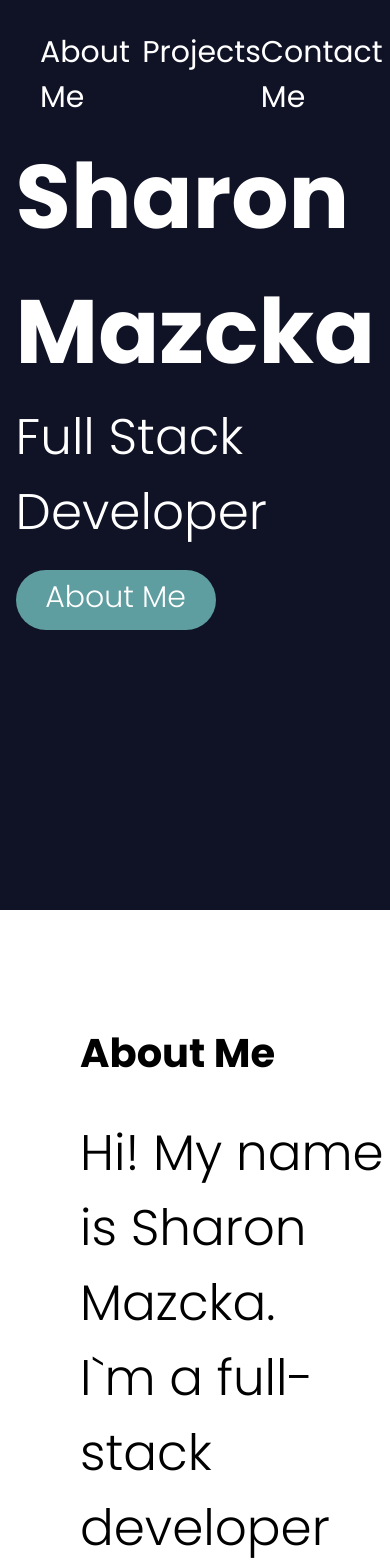
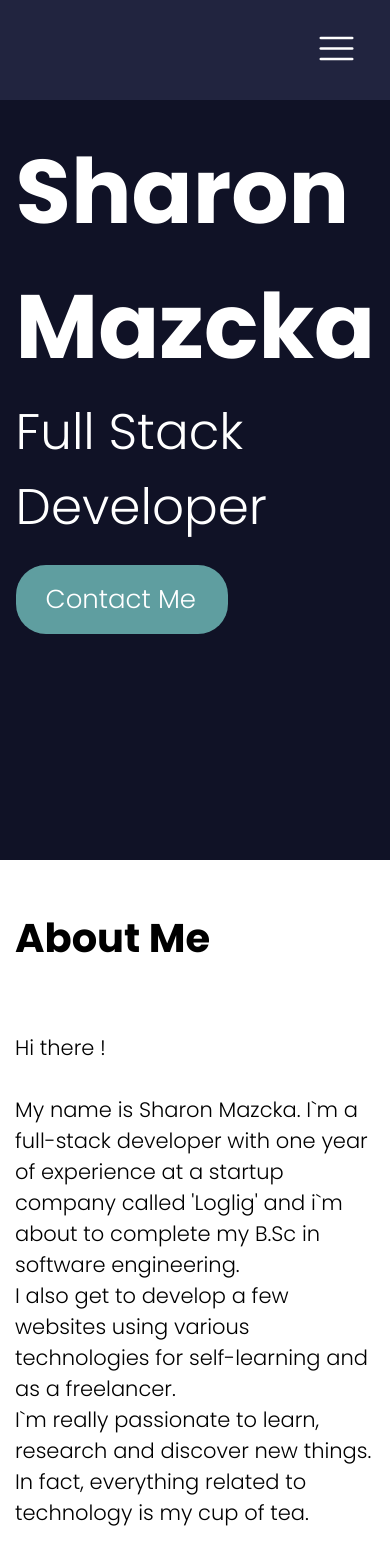
Before and after one commit to Shashoon/myportofilo, a React (Create React App) app: page / in a window 390 px wide. Shown: the top 1568 px of the page. Built offline with nearby package versions, Linux system fonts and the light colour scheme.

Commit message:
Style changes

```diff
--- a/src/App.js
+++ b/src/App.js
@@ -1,4 +1,4 @@
-import React, { Component } from 'react';
+import React from 'react';
 import Contact from './Components/Contact';
 import Info from './Components/Info';
 import Home from './Components/Home';
@@ -6,17 +6,26 @@ import Projects from './Components/Projects';
 
 const App = () => {
 
+    const toggleList = () => {
+        const list = document.getElementById('list');
+
+        list.classList.toggle('show');
+    }
+
     return (
         <div>
             <nav>
                 <div className='image-container'>
                     <img src={require('./Images/profile.jpg')} className='image' />
                 </div>
-                <ul>
+                <ul id='list'>
                     <li><a href='#about'>About Me</a></li>
                     <li><a href='#projects'>Projects</a></li>
                     <li><a href='#contact'>Contact Me</a></li>
                 </ul>
+                <button className='hamburger' id='hamburger' onClick={toggleList}>
+                    <svg height="55" viewBox="0 0 21 21" width="55" xmlns="http://www.w3.org/2000/svg"><g fill="none" fillRule="evenodd" stroke="currentColor" strokeLinecap="round" strokeLinejoin="round"><path d="m4.5 6.5h12" /><path d="m4.498 10.5h11.997" /><path d="m4.5 14.5h11.995" /></g></svg>
+                </button>
             </nav>
             <Home />
             <Info />
--- a/src/Components/Contact.js
+++ b/src/Components/Contact.js
@@ -4,14 +4,14 @@ import '../Styles/Contact.css';
 const Contact = () => {
 
     return (
-        <footer id='contact'>
+        <footer id='footer' className='contact'>
             <h2>Contact Me</h2>
             <form action="https://formsubmit.co/Shashoonn@gmail.com" method="POST">
-                <input type="email" name="email" placeholder='Your Email' required />
+                <input type="text" name="email" placeholder='Your Email' required />
                 <br />
                 <input type="text" name="message" placeholder='Write your message..' required />
                 <br />
-                <button type="submit" className='button'>Send</button>
+                <div type="submit" className='btn'>Send</div>
             </form>
             <div className='social-buttons'>
                 <div><a className='social' href='https://twitter.com/_Shashoo'>
--- a/src/Components/Cubes.js
+++ b/src/Components/Cubes.js
@@ -1,7 +1,86 @@
-import React from 'react';
+import React, { useEffect, useRef } from 'react';
 import '../Styles/Cubes.css';
 
 const Cubes = () => {
+    const [index, setIndex] = React.useState(0);
+    const timeoutRef = useRef(null);
+
+    const list = [
+        (
+            <div className='cube-container'>
+                <div className='cube' id='react'></div>
+                <a className='cube-title'>React JS</a>
+            </div>
+        ),
+        (
+            <div className='cube-container'>
+                <div className='cube' id='javascript'></div>
+                <a className='cube-title'>JavaScript</a>
+            </div>
+        ),
+        (< div className='cube-container' >
+            <div className='cube' id='html'></div>
+            <a className='cube-title'>HTML</a>
+        </div >
+        ),
+        (
+            <div className='cube-container'>
+                <div className='cube' id='css'></div>
+                <a className='cube-title'>CSS</a>
+            </div>
+        ),
+        (
+            <div className='cube-container'>
+                <div className='cube' id='bootstrap'></div>
+                <a className='cube-title'>Bootstrap</a>
+            </div>
+        ),
+        (
+            <div className='cube-container'>
+                <div className='cube' id='nodejs'></div>
+                <a className='cube-title'>NodeJS</a>
+            </div>
+        ),
+        (
+            <div className='cube-container'>
+                <div className='cube' id='mongodb'></div>
+                <a className='cube-title'>MongoDb</a>
+            </div>
+        ),
+        (
+            <div className='cube-container'>
+                <div className='cube' id='csharp'></div>
+                <a className='cube-title'>C#</a>
+            </div>
+        ),
+        (
+            <div className='cube-container'>
+                <div className='cube' id='github'></div>
+                <a className='cube-title'>Github</a>
+            </div>
+        )
+    ]
+
+    function resetTimeout() {
+        if (timeoutRef.current) {
+            clearTimeout(timeoutRef.current);
+        }
+    }
+
+    useEffect(() => {
+        resetTimeout();
+        timeoutRef.current = setTimeout(
+            () =>
+                setIndex((prevIndex) =>
+                    prevIndex === list.length - 1 ? 0 : prevIndex + 1
+                ),
+            1000
+        );
+
+        return () => {
+            resetTimeout();
+        };
+    }, [index]);
 
     return (
         <div className='cubes-dock'>
@@ -34,12 +113,25 @@ const Cubes = () => {
                 <a className='cube-title'>MongoDb</a>
             </div>
             <div className='cube-container'>
-                <div className='cube' id='java'></div>
-                <a className='cube-title'>Java</a>
+                <div className='cube' id='csharp'></div>
+                <a className='cube-title'>C#</a>
             </div>
             <div className='cube-container'>
                 <div className='cube' id='github'></div>
                 <a className='cube-title'>Github</a>
+            </div>
+            <div className='slidershow'>
+                <div className='slider' style={{ transform: `translate3d(${-index * 100}%, 0, 0)` }}>
+                    {
+                        list.map((curr, index) => (
+                            <div className='slide' key={index}>
+                                {
+                                    curr
+                                }
+                            </div>
+                        ))
+                    }
+                </div>
             </div>
         </div>
     )
--- a/src/Components/Home.js
+++ b/src/Components/Home.js
@@ -11,10 +11,12 @@ const Home = () => {
                 <div className='titles'>
                     <h1>Sharon Mazcka</h1>
                     <p>Full Stack Developer</p>
-                    <div className='button'>About Me</div>
+                    <div className='button'>
+                        <a href='#contact' className=''>Contact Me</a>
+                    </div>
                 </div>
+
                 <Cubes />
-
             </div>
         </section>
     )
--- a/src/Components/Info.js
+++ b/src/Components/Info.js
@@ -9,10 +9,12 @@ const Info = () => {
             <div className='info'>
                 <h2>About Me</h2>
                 <p>
-                    Hi! My name is Sharon Mazcka.<br /> I`m a full-stack developer with one year of experience
+                    <br />Hi there !<br /><br />
+                    My name is Sharon Mazcka. I`m a full-stack developer with one year of experience
                     at a startup company called 'Loglig' and i`m about to complete my B.Sc in software engineering.<br />
                     I also get to develop a few websites using various technologies for self-learning and as a freelancer.<br />
-                    I`m really passionate to learn, research and discover new things.
+                    I`m really passionate to learn, research and discover new things.<br />
+                    In fact, everything related to technology is my cup of tea.
                 </p>
             </div>
         </section>);
--- a/src/Styles/Cubes.css
+++ b/src/Styles/Cubes.css
@@ -27,55 +27,73 @@
 }
 
 #react {
-    background-image: url('../Images/react.png');
+  background-image: url("../Images/react.png");
   background-size: cover;
   background-color: #00d8ff;
 }
 
 #javascript {
-    background-image: url('../Images/javascript.png');
+  background-image: url("../Images/javascript.png");
   background-size: cover;
   background-color: #f7df1e;
 }
 
 #html {
-    background-image: url('../Images/html.png');
+  background-image: url("../Images/html.png");
   background-size: cover;
   background-color: #e34f26;
 }
 
 #css {
-    background-image: url('../Images/css.png');
+  background-image: url("../Images/css.png");
   background-size: cover;
   background-color: #264de4;
 }
 
 #bootstrap {
-    background-image: url('../Images/bootstrap.png');
+  background-image: url("../Images/bootstrap.png");
   background-size: cover;
 }
 
 #nodejs {
-    background-image: url('../Images/nodejs1.png');
+  background-image: url("../Images/nodejs1.png");
   background-size: 90%;
   background-repeat: no-repeat;
   background-position: center;
 }
 
 #mongodb {
-    background-image: url('../Images/mongodb.png');
+  background-image: url("../Images/mongodb.png");
   background-size: cover;
 }
 
-#java {
-    background-image: url('../Images/java.png');
-    background-size: 65%;
+#csharp {
+  background-image: url("../Images/csharp.png");
+  background-size: 100%;
   background-repeat: no-repeat;
   background-position: center;
   background-color: chocolate;
 }
 
 #github {
-    background-image: url('../Images/github.png');
+  background-image: url("../Images/github.png");
   background-size: cover;
 }
+
+.slidershow {
+  margin: 0 auto;
+  overflow: hidden;
+  max-width: 500px;
+}
+
+.slider {
+  white-space: nowrap;
+  transition: ease 1000ms;
+}
+
+.slide {
+  display: inline-block;
+  height: 400px;
+  width: 100%;
+  border-radius: 40px;
+}
--- a/src/Styles/Home.css
+++ b/src/Styles/Home.css
@@ -35,6 +35,9 @@ li {
   text-decoration: none;
 }
 
+li a:hover {
+  color: rgb(105, 214, 147);
+}
 
 .titles-area {
   display: flex;
@@ -46,6 +49,7 @@ li {
 .titles {
   margin-left: 4vw;
   margin-bottom: 300px;
+  margin-top: 100px;
 }
 
 h1 {
@@ -60,14 +64,12 @@ p {
 }
 
 .button {
-    width: 200px;
-    height: 55px;
-    padding-top: 5px;
+  width: 152px;
+  padding: 15px 30px;
   margin-top: 20px;
   border-radius: 30px;
-    text-align: center;
   background-color: cadetblue;
-    font-size: 30px;
+  font-size: 26px;
   font-weight: 300;
 }
 
--- a/src/Styles/Info.css
+++ b/src/Styles/Info.css
@@ -1,7 +1,23 @@
-h2 {
-    font-size: 40px;
+.section {
+  display: flex;
+  justify-content: space-around;
+  padding: 80px;
 }
 
-p {
-    font-size: 3vh;
+h2 {
+  font-size: 40px;
 }
+
+.info p {
+  font-size: 42px;
+}
+
+@media only screen and (max-width: 1000px) {
+  .section {
+    padding: 15px;
+  }
+
+  .info p {
+    font-size: 21px;
+  }
+}
--- a/src/index.css
+++ b/src/index.css
@@ -1,14 +1,8 @@
-@import url('https://fonts.googleapis.com/css2?family=Nunito:wght@200&family=Poppins:wght@300;400;600;700;800&display=swap');
+@import url("https://fonts.googleapis.com/css2?family=Nunito:wght@200&family=Poppins:wght@300;400;600;700;800&display=swap");
 
 body {
-    font-family: 'Poppins', sans-serif;
+  font-family: "Poppins", sans-serif;
   margin: 0;
-}
-
-.section {
-    display: flex;
-    justify-content: space-around;
-    padding: 80px;
 }
 
 .sub-section {
@@ -26,6 +20,7 @@ a {
 
 nav {
   background-color: #101226;
+  justify-content: space-between;
 }
 
 .image-container {
@@ -39,15 +34,38 @@ nav {
   padding: 80px;
 }
 
-footer {
-    background-color: black;
-    color: white;
-    text-align: center;
-    padding: 80px;
+.hamburger {
+  display: none;
 }
 
 @media only screen and (max-width: 1000px) {
-    .image-container {
+  .image {
     display: none;
   }
+
+  .hamburger {
+    display: block;
+    border: 0;
+    background-color: transparent;
+    color: white;
+    margin: 20px;
+    align-self: flex-end;
   }
+
+  nav {
+    display: flex;
+    flex-direction: column-reverse;
+    background-color: #21243f;
+  }
+
+  ul {
+    display: none;
+    margin: 0px;
+    background-color: #21243f;
+  }
+
+  ul.show {
+    display: block;
+    align-self: flex-start;
+  }
+}
```
Also changed, not shown: src/Components/Projects.js (+4 -4 lines), src/Styles/Contact.css (+33 -5 lines), src/Images/Untitled1.png (added), src/Images/csharp.png (added). Lines whose indentation alone changed are shown as unchanged.
